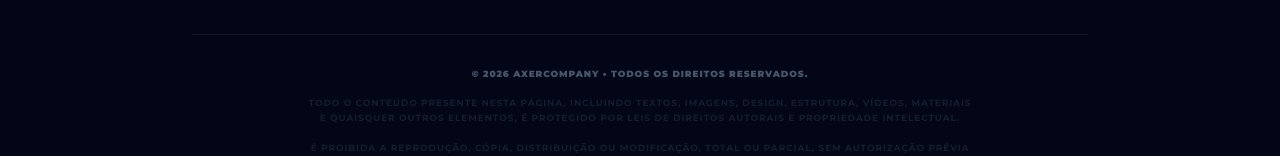
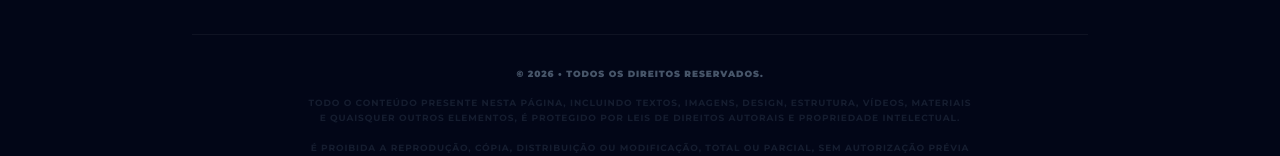
Before and after one commit to AxerCompany/Papelaria-, a React (Vite) app: page / in a window 1280 px wide. Shown: the part 9816-9972 px from the top of the page. Built offline with nearby package versions, Linux system fonts and the light colour scheme.

Commit message:
feat: Update copyright year and company name
Removes the specific company name from the footer's secondary copyright notice to simplify and generalize. The primary copyright year remains unchanged.

```diff
--- a/App.tsx
+++ b/App.tsx
@@ -908,7 +908,7 @@ const Footer: React.FC = () => (
       <p className="text-[10px] font-black text-slate-800 uppercase tracking-[0.4em] mb-8">© 2025 PAPELARIA DESCOMPLICADA • TODOS OS DIREITOS RESERVADOS</p>
 
       <div className="pt-8 border-t border-white/5">
-        <p className="text-slate-600 text-[9px] font-black uppercase tracking-widest mb-4">© 2026 AxerCompany • Todos os direitos reservados.</p>
+        <p className="text-slate-600 text-[9px] font-black uppercase tracking-widest mb-4">© 2026 • Todos os direitos reservados.</p>
         <p className="text-slate-700 text-[9px] font-bold uppercase tracking-widest opacity-40 leading-relaxed max-w-2xl mx-auto mb-4">
           Todo o conteúdo presente nesta página, incluindo textos, imagens, design, estrutura, vídeos, materiais e quaisquer outros elementos, é protegido por leis de direitos autorais e propriedade intelectual.
         </p>
```
